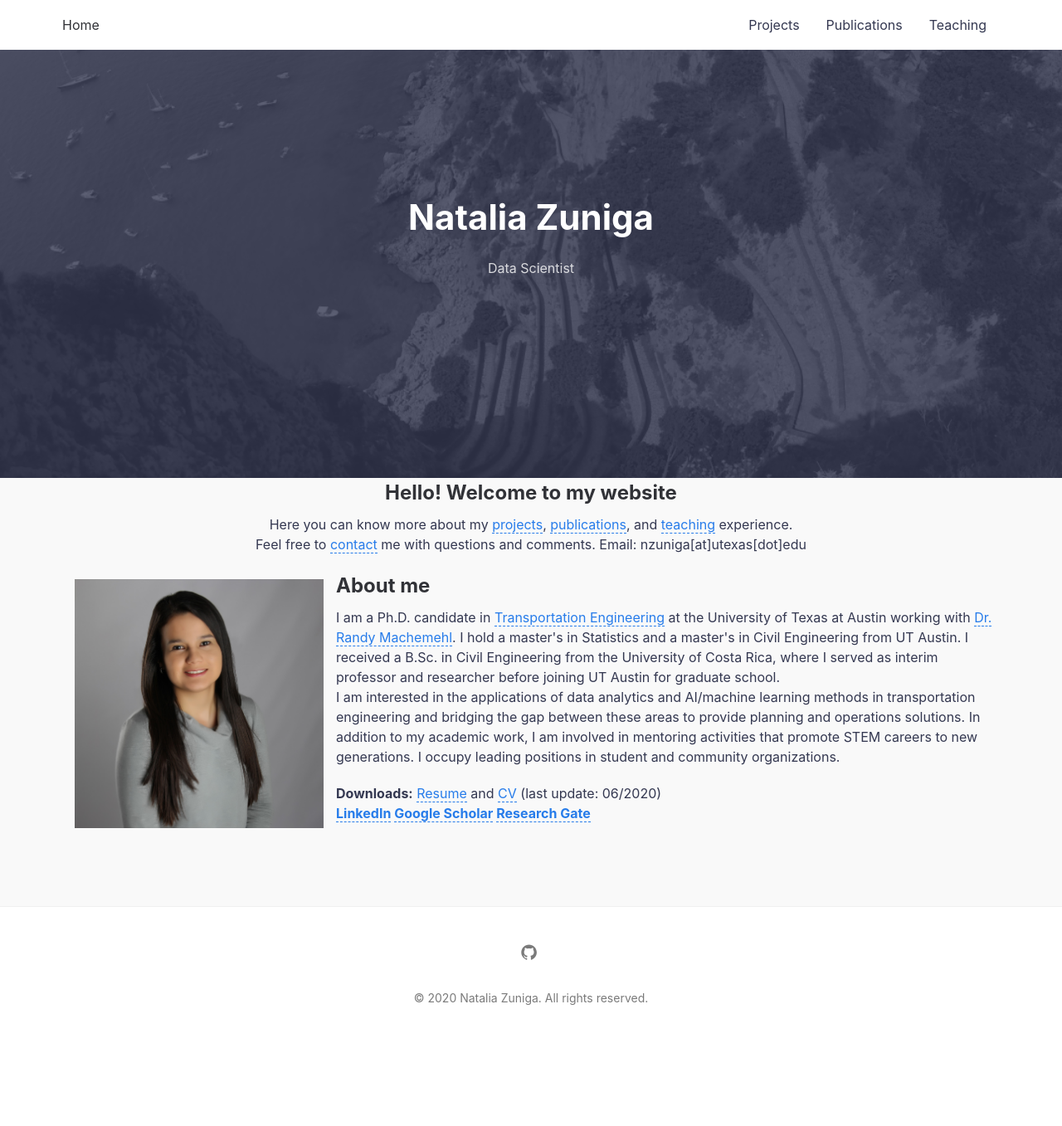
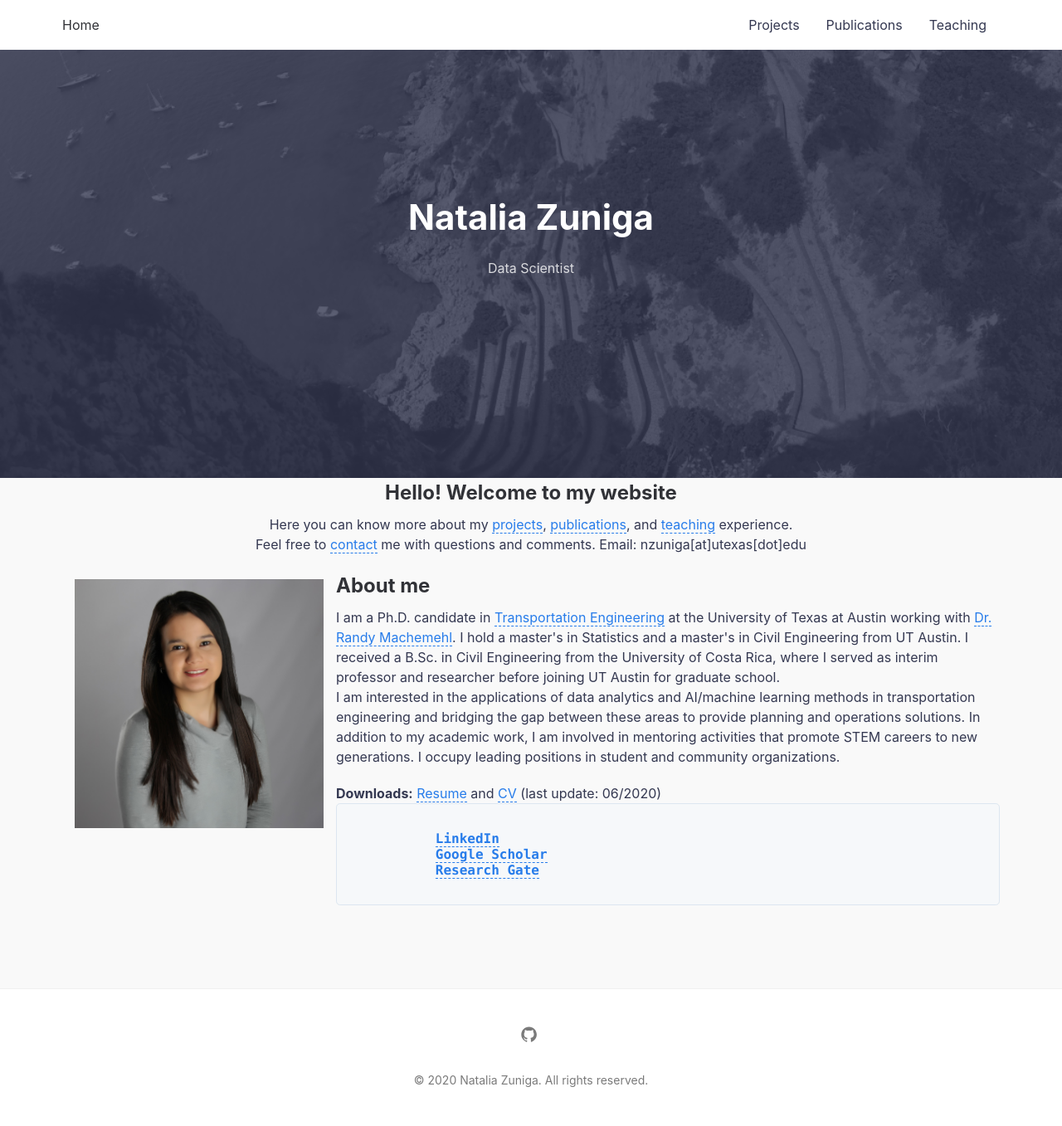
Before and after one commit to nzunigag/nzunigag.github.io, a Jekyll site: the page built from index.md, in a window 1280 px wide. Shown: the whole page at 83% size. Built offline with Jekyll 4.4.1, drawn with Linux system fonts in a browser that asks for light colours; before the commit the page ends 1258 px from its top, so only the background shows below that.

Commit message:
Update default.html

```diff
--- a/_layouts/default.html
+++ b/_layouts/default.html
@@ -56,9 +56,12 @@ layout: compress
           I occupy leading positions in student and community organizations.
             </p>
             <b>Downloads:</b> <a href="https://nzunigag.github.io/downloads/NataliaZuniga_Resume.pdf">Resume</a> and <a href="https://nzunigag.github.io/downloads/NataliaZuniga_CV.pdf">CV</a> (last update: 06/2020) <br>
-            <b> <a href="https://www.linkedin.com/in/nzunigag">LinkedIn</a> </b>
+
+          <pre class="tab">
+          <b> <a href="https://www.linkedin.com/in/nzunigag">LinkedIn</a> </b>
           <b> <a href="https://scholar.google.com/citations?hl=en&user=_pHPRgoAAAAJ&view_op=list_works&gmla=AJsN-F5f6KE2TmxGoTIv-BT9B-WCJC4d_K-TCt6PpSAbzO8skCnewF-T2nCVCbjcWxi9eotjLBYeILaOn8f_wTOYH04lyEtwJv0AkBpM07FSM51_EpY6u7E">Google Scholar</a> </b>
           <b> <a href="https://www.researchgate.net/profile/Natalia_Zuniga-Garcia">Research Gate</a> </b>
+          </pre>
 
             </p>
             </justify>
```
